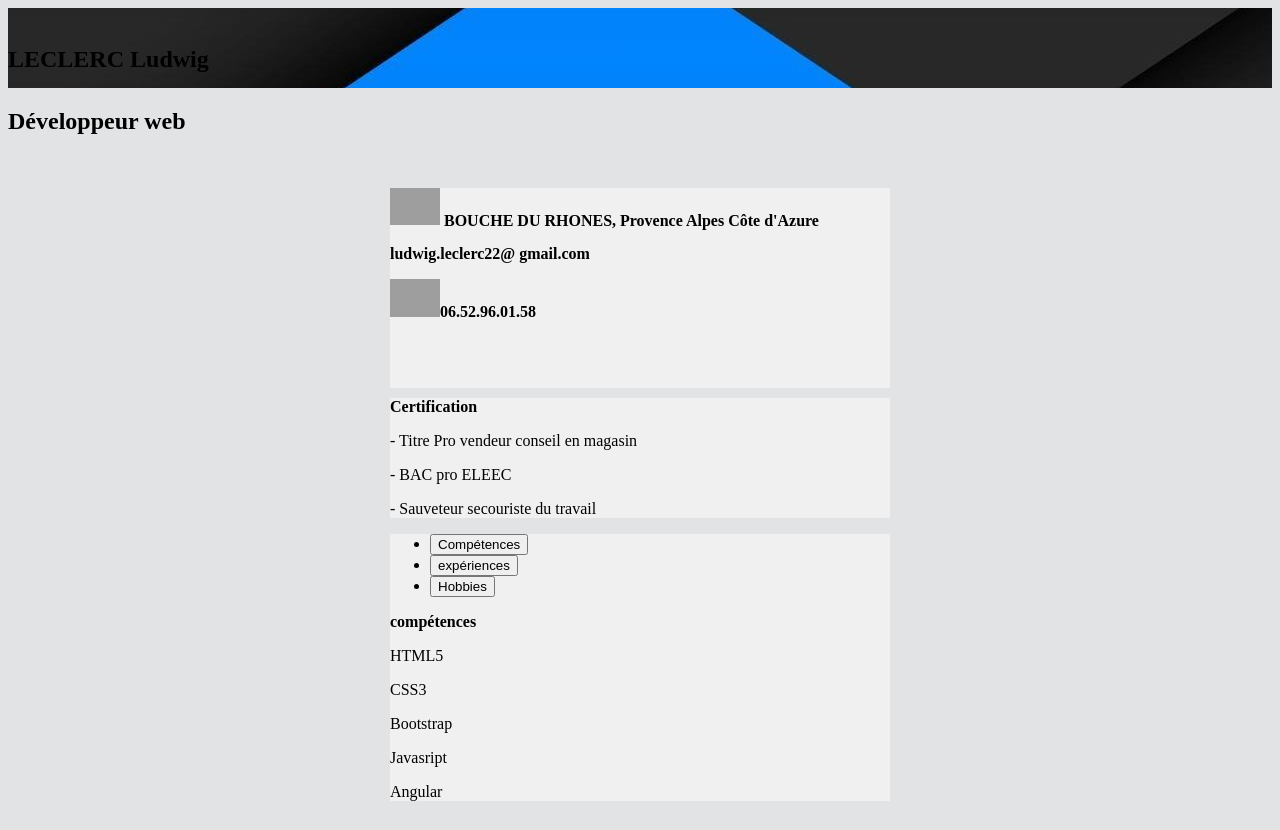
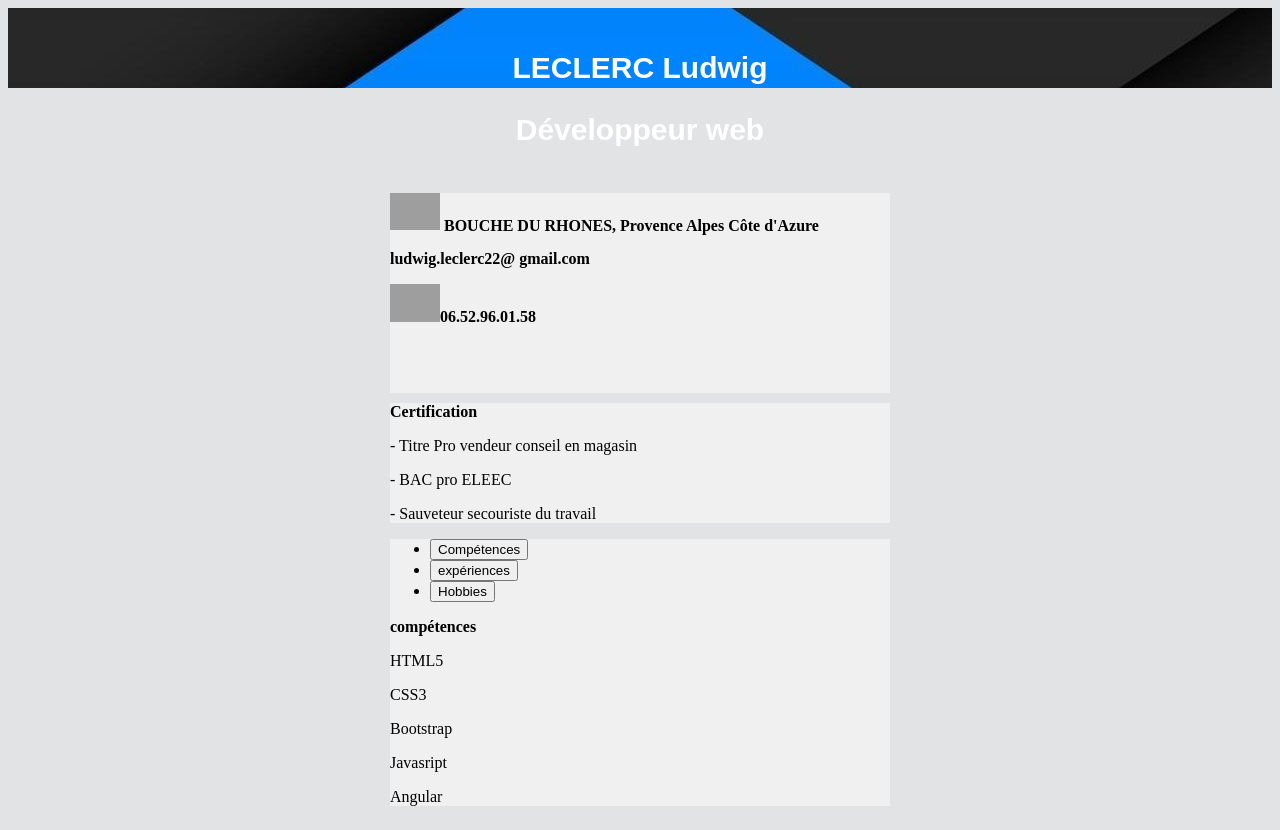
Before and after one commit to LeclercLudwig/CV, a plain HTML site: page index.html in a window 1280 px wide. Drawn offline with Linux system fonts and the light colour scheme; grey boxes are pictures that could not be loaded.

Commit message:
refonte beta

```diff
--- a/css/style.css
+++ b/css/style.css
@@ -15,6 +15,12 @@ nav{
     align-items: center;
     ;
 }
+h1{
+    font-size: 30px;
+    color:white;
+    text-align: center;
+    font-family: Arial;
+}
 
 @media only screen and (min-width: 640px){
 
```
